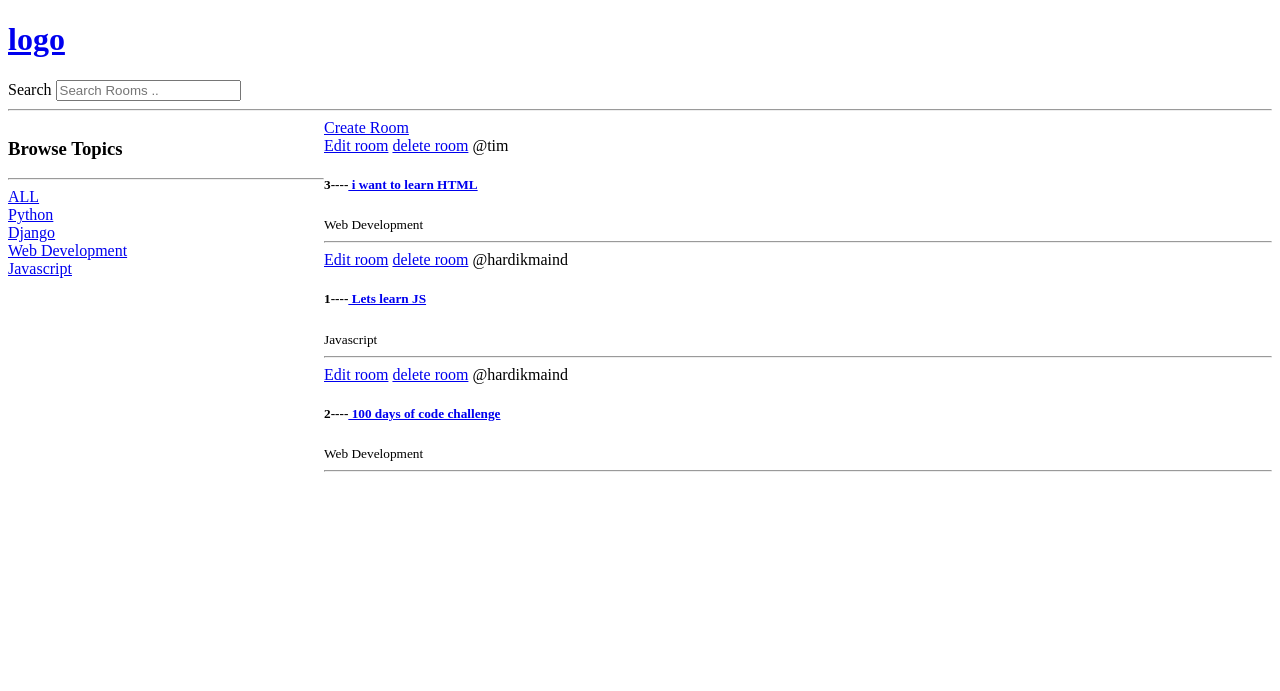
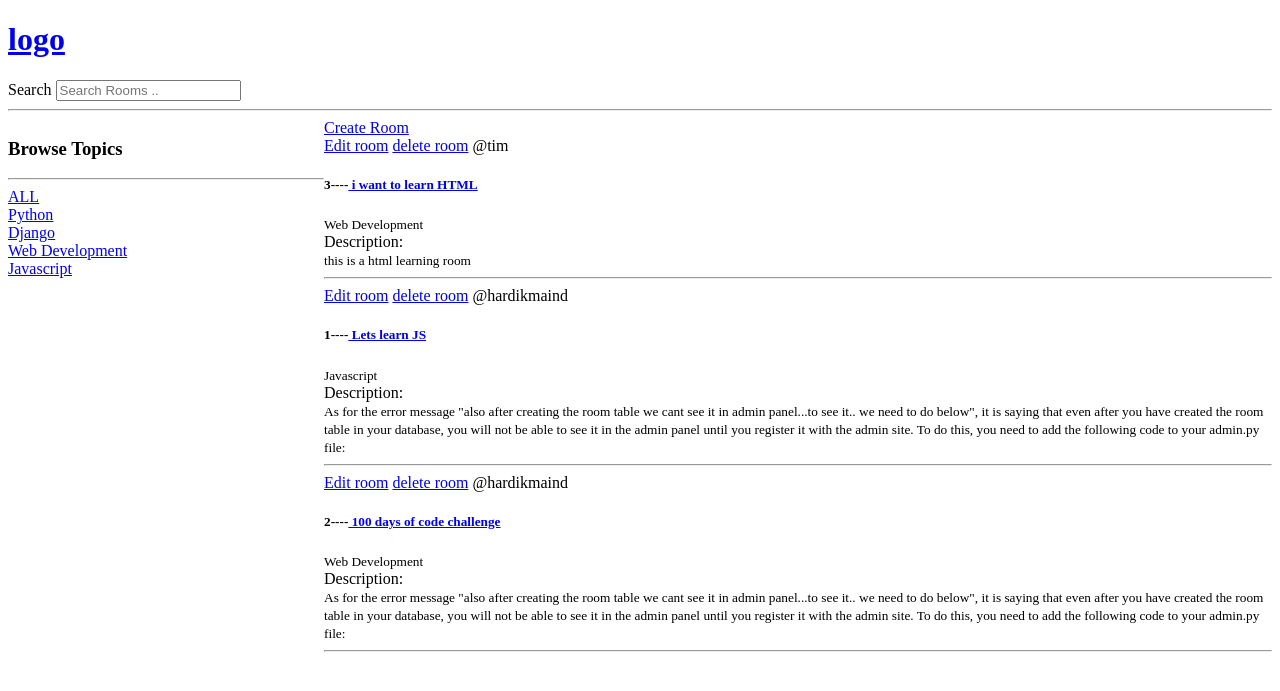
Before and after one commit to Hardikmaind/my-studybud, a Django app: page / in a window 1280 px wide. Shown: the top 691 px of the page. Run offline with Django 4.2, Linux system fonts and the light colour scheme; data comes from the database, SQL or seed files in the repository; both versions use the stored data as it was after the commit.

Commit message:
added filter description,topic and room name...also rendered the desc in the home.html

```diff
--- a/studybud/base/templates/base/home.html
+++ b/studybud/base/templates/base/home.html
@@ -59,6 +59,9 @@
         </h5>
         <!-- isse jiska name room ho woh url se associate kar dega...so whatever the url may be is several places in our code...we can just access it by the name  given to that url...and just have to write the name correctly-->
         <small> {{room.topic.name}} </small>
+        <div class=""></div>
+        <div>Description:</div>
+        <small> {{room.description}} </small>
         <!-- whatever written in content dictionary we pass it like this-->
         <hr />
       </div>
--- a/studybud/base/views.py
+++ b/studybud/base/views.py
@@ -32,7 +32,9 @@ def home(request):
     q=request.GET.get('query') if request.GET.get('query')!=None  else '' #ye "query" home.html mein hai..wwhen clicked on the href link it will send the query to the url and then we will get the query here....we are getting the query from the url and storing it in a variable called q
     # now sometime we want to add the multiple parameter below..so to use "and" and "or" we need to import Q from django.db.models see above i have imported it. then i have to wrap the below in Q() and use the | and & operator..simple
     # rooms=Room.objects.filter(topic__name__icontains=q)
-    rooms=Room.objects.filter(Q(topic__name__icontains=q) | Q (name__icontains=q))
+
+    # ismein apan ne room modal mein topic ko liye..then topic mein query upward in hte parent kiye..i.w name in topic model then checked whether it contains the query or not.
+    rooms=Room.objects.filter(Q(topic__name__icontains=q) | Q (name__icontains=q)|Q(description__icontains=q))
 
 
     #this is how we filter the object data from the database. "topic__name__icontains"  filters the ojects which contains "q" in them  ..in this  "i" denotes case-sensitive ness...if i removed the i ..means it is case insensitive
```
Also changed, not shown: studybud/db.sqlite3.
